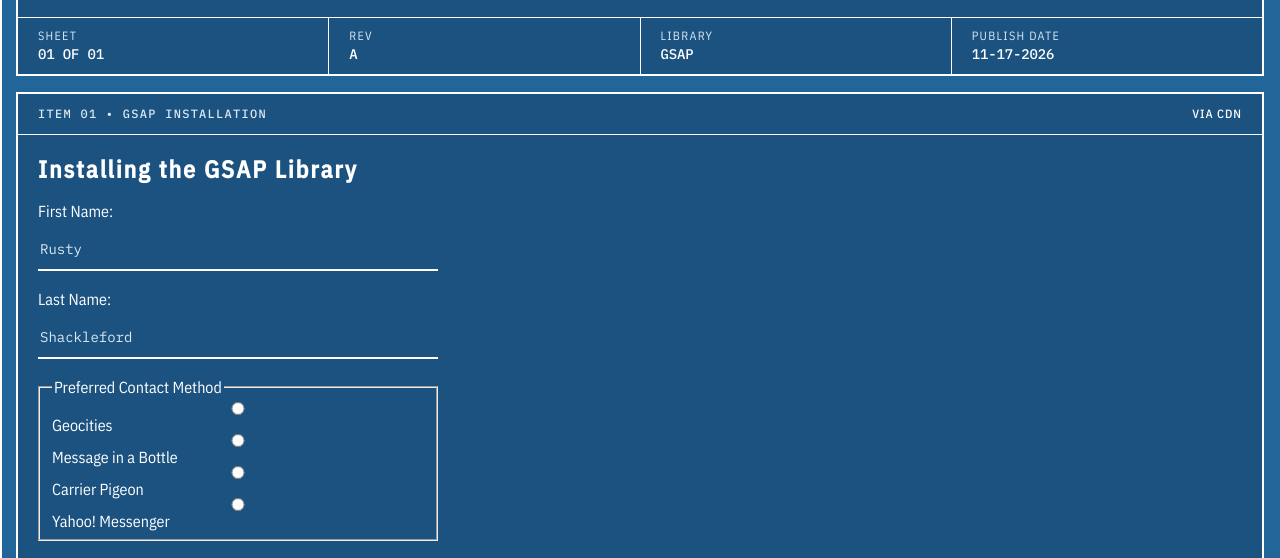
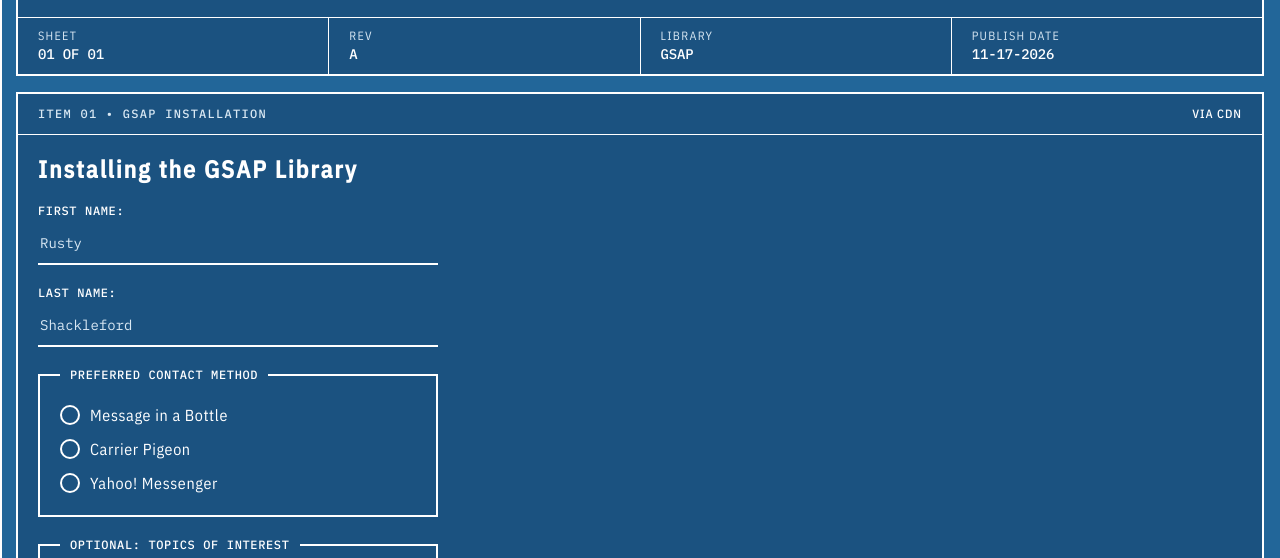
Before and after one commit to MalakDynamics/CISW400MidtermProject, a plain HTML site: page index.html in a window 1280 px wide. Shown: the part 201-759 px from the top of the page. Drawn offline with Linux system fonts and the light colour scheme.

Commit message:
radios have initial styling (html is rough and css needs cleaning)

```diff
--- a/index.html
+++ b/index.html
@@ -71,19 +71,23 @@
                     <div class="bp-field">
                         <fieldset>
                             <legend>Preferred Contact Method</legend>
-                            <input type="radio" id="contact-geocities" name="contact_method" value="geocities" required>
-                            <label for="contact-geocities">Geocities</label><br>
-                            <input type="radio" id="contact-bottle" name="contact_method" value="bottle" required>
-                            <label for="contact-bottle">Message in a Bottle</label><br>
-                            <input type="radio" id="contact-carrier-pigeon" name="contact_method" value="pigeon" required>
-                            <label for="contact-carrier-pigeon">Carrier Pigeon</label><br>
-                            <input type="radio" id="contact-yahoo" name="contact_method" value="yahoo" required>
-                            <label for="contact-yahoo">Yahoo! Messenger</label>
+                            <div class="bp--radio-option">
+                                <input type="radio" id="contact-bottle" name="contact_method" value="bottle" required>
+                                <label for="contact-bottle">Message in a Bottle</label>
+                            </div>
+                            <div class="bp--radio-option">
+                                <input type="radio" id="contact-carrier-pigeon" name="contact_method" value="pigeon" required>
+                                <label for="contact-carrier-pigeon">Carrier Pigeon</label>
+                            </div>
+                            <div class="bp--radio-option">
+                                <input type="radio" id="contact-yahoo" name="contact_method" value="yahoo" required>
+                                <label for="contact-yahoo">Yahoo! Messenger</label>
+                            </div>
                         </fieldset>
                     </div>
                     <div class="bp-field">
                         <fieldset>
-                            <legend>Optional: Topics of Interest (check all that apply)</legend>
+                            <legend>Optional: Topics of Interest</legend>
                             <input type="checkbox" id="interest-js" name="interests" value="javascript">
                             <label for="interest-js">JavaScript</label>
                             <input type="checkbox" id="interest-dogs" name="interests" value="dogs">
--- a/style.css
+++ b/style.css
@@ -150,7 +150,7 @@
     --paper: #226699;
     --paper-deep: #1b5280;
     --ink: #ffffff;
-    --highlight: #fffb00;
+    --highlight: #FF5722;
     --link-muted: #d9e8f3;
     --grid-major: var(--ink);
     --grid-minor: rgba(255, 255, 255, 0.3);
@@ -399,7 +399,7 @@ h1 {
 .bp-field {
     display: flex;
     flex-direction: column;
-    gap: 10px;
+    gap: 4px;
     max-width: 25rem; /* 400px */
 }
 
@@ -416,6 +416,13 @@ input {
     line-height: 1.25rem;
     padding: 0.625rem 0.125rem;
 }
+    input[type="radio"],
+    input[type="checkbox"] {
+        width: auto;
+        flex-shrink: 0;
+        padding: 0;
+        border: 0;
+    }
     input::placeholder {
         color: var(--link-muted);
     }
@@ -423,3 +430,63 @@ input {
         outline: var(--line-thick) solid var(--highlight);
         outline-offset: var(--line-thick);
     }
+        input[type="radio"]:focus,
+        input[type="checkbox"]:focus {
+            outline: none;
+        }
+label,
+legend {
+    text-transform: uppercase;
+    color: var(--ink);
+    font-size: 0.75rem;
+    font-weight: 500;
+    line-height: 1rem;
+    font-family: var(--font-mono);
+    letter-spacing: 0.04rem;
+}
+
+fieldset {
+    display: flex;
+    flex-direction: column;
+    margin: 0;
+    padding: 1.25rem;
+    border: var(--line-thick) solid var(--ink);
+    gap: 0.625rem;
+    max-width: 25rem;
+    background: var(--bp-surface);
+}
+    legend {
+        padding: 0 0.625rem;
+    }
+.bp--radio-option {
+    display: inline-flex;
+    align-items: center;
+    gap: 0.625rem;
+    color: var(--ink);
+    font-family: var(--font-display);
+    font-size: 1rem;
+    line-height: 1.5rem;
+    cursor: pointer;
+    align-self: flex-start;
+    background: var(--bp-surface, transparent);
+}
+    .bp--radio-option > label { /* Dear Shae, I know you're going to be responsible and fix this, right? RIGHT!?! */
+        font-family: var(--font-display);
+        font-size: 1rem;
+        text-transform: none;
+        line-height: 1.5rem;
+        font-weight: 400;
+        cursor: pointer;
+    }
+input[type="radio"] {
+    border-radius: 50%;
+    appearance: none;
+    width: 1.25rem;
+    height: 1.25rem;
+    margin: 0;
+    border: var(--line-thick) solid var(--ink);
+    cursor: pointer;
+}
+    input[type="radio"]:checked {
+        background: radial-gradient(circle, var(--ink) 35%, transparent 40%);
+    }
```
